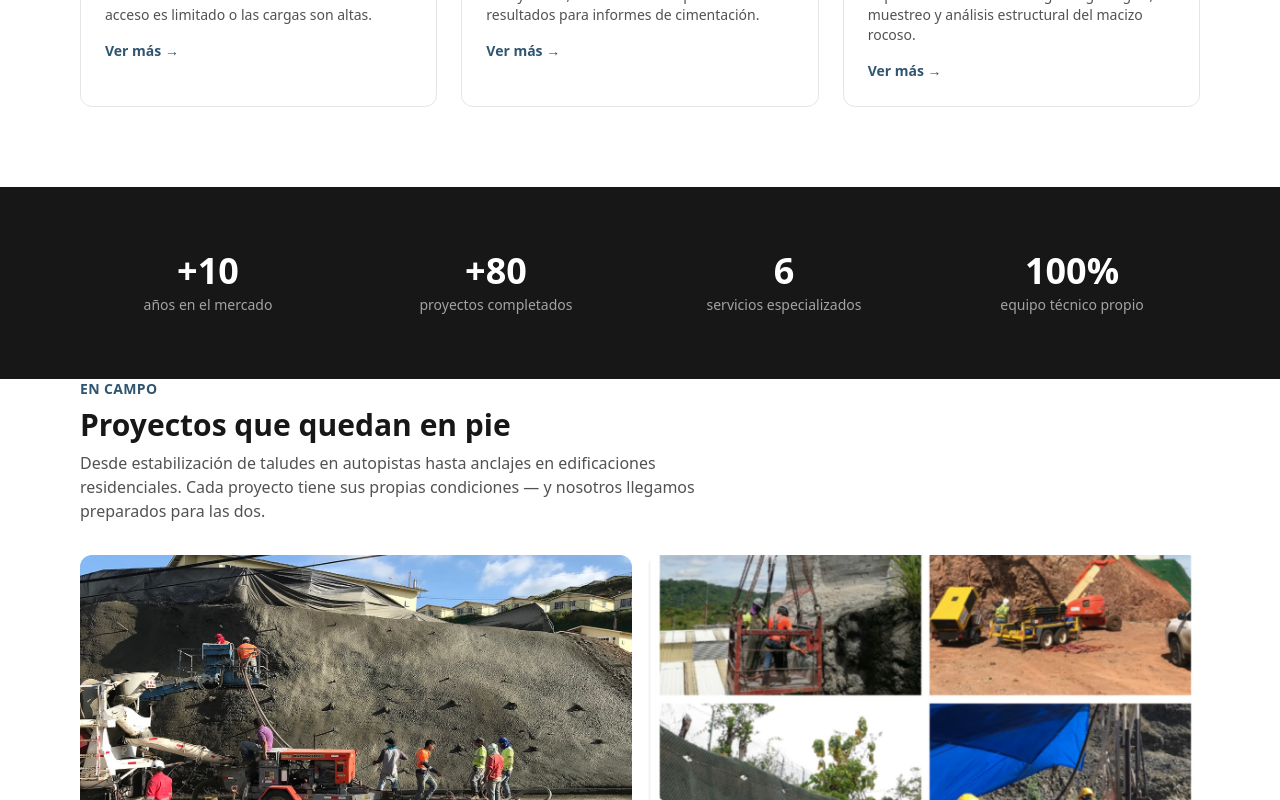
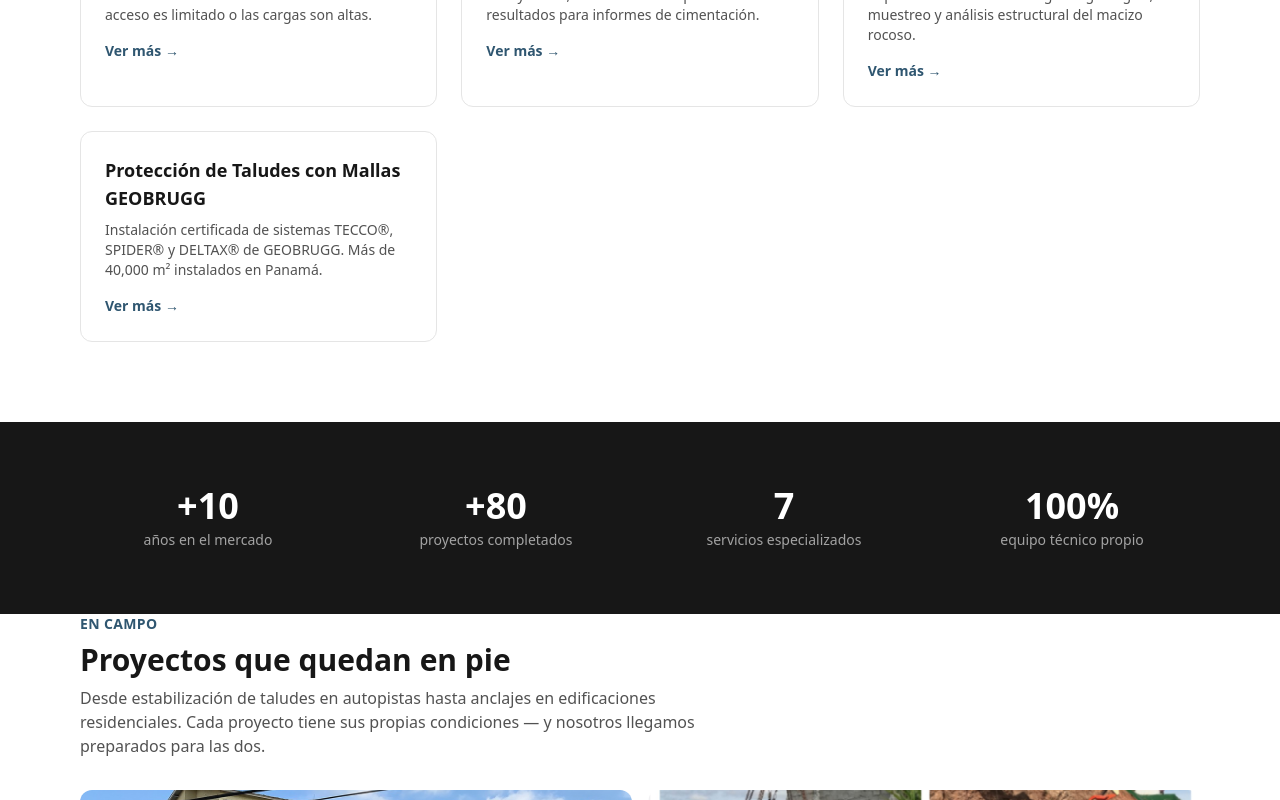
Before and after one commit to omarsugasti/ndc-geotecnia-web, a Next.js app: page / in a window 1280 px wide. Shown: the part 1400-2200 px from the top of the page. Built offline with nearby package versions, Linux system fonts and the light colour scheme.

Commit message:
feat: agregar servicio Mallas GEOBRUGG (TECCO/SPIDER)

```diff
--- a/app/components/Footer.tsx
+++ b/app/components/Footer.tsx
@@ -17,6 +17,7 @@ export default function Footer() {
             <li><Link href="/servicios/micropilotes">Micro Pilotes</Link></li>
             <li><Link href="/servicios/estudios-de-suelos">Estudios de Suelos</Link></li>
             <li><Link href="/servicios/prospeccion-mineral">Prospección Mineral</Link></li>
+            <li><Link href="/servicios/mallas-geobrugg">Mallas GEOBRUGG</Link></li>
           </ul>
         </div>
         <div>
--- a/app/page.tsx
+++ b/app/page.tsx
@@ -37,6 +37,12 @@ const servicios = [
     nombre: "Prospección Mineral",
     resumen:
       "Estudios geológicos para identificar y evaluar depósitos minerales. Cartografía geológica, muestreo y análisis estructural del macizo rocoso.",
+  },
+  {
+    slug: "mallas-geobrugg",
+    nombre: "Protección de Taludes con Mallas GEOBRUGG",
+    resumen:
+      "Instalación certificada de sistemas TECCO®, SPIDER® y DELTAX® de GEOBRUGG. Más de 40,000 m² instalados en Panamá.",
   },
 ];
 
@@ -181,7 +187,7 @@ export default function Home() {
             <p className="text-neutral-400 text-sm mt-1">proyectos completados</p>
           </div>
           <div>
-            <p className="text-4xl font-bold">6</p>
+            <p className="text-4xl font-bold">7</p>
             <p className="text-neutral-400 text-sm mt-1">servicios especializados</p>
           </div>
           <div>
--- a/app/servicios/data.ts
+++ b/app/servicios/data.ts
@@ -227,6 +227,74 @@ export const servicios: ServicioContenido[] = [
     ],
   },
   {
+    slug: "mallas-geobrugg",
+    nombre: "Protección de Taludes con Mallas GEOBRUGG",
+    tituloSeo: "Mallas GEOBRUGG en Panamá | Instalador Certificado TECCO, SPIDER y DELTAX",
+    resumen:
+      "Instalación certificada de sistemas de malla de alta resistencia GEOBRUGG (TECCO®, SPIDER® y DELTAX®) para estabilización superficial de taludes en roca y suelo.",
+    intro:
+      "NDC Geotecnia es instalador certificado de los sistemas de malla de alta resistencia GEOBRUGG, la referencia suiza en protección de taludes y control de caída de rocas. Con más de 40,000 m² instalados, somos uno de los equipos con mayor experiencia acumulada en este tipo de sistemas en Panamá. Cuando un talud necesita una solución superficial de alta capacidad — sin recurrir únicamente a shotcrete o concreto — las mallas GEOBRUGG ofrecen una alternativa flexible, revegetable y de probada trayectoria a nivel mundial.",
+    secciones: [
+      {
+        titulo: "¿Qué son los sistemas GEOBRUGG?",
+        parrafos: [
+          "GEOBRUGG es un fabricante suizo especializado en sistemas de malla de acero de alta resistencia para estabilización de taludes y protección contra caída de rocas, con proyectos instalados en todo el mundo. Sus sistemas están fabricados con alambre de acero de alta resistencia a la tracción — superior a 1770 N/mm² — en calibres de 2, 3 u 4 mm, lo que permite mantener la malla altamente pretensionada y minimizar deformaciones del talud tratado.",
+          "Como instalador certificado, NDC Geotecnia ha sido capacitado y avalado directamente para ejecutar montajes de estos sistemas siguiendo las especificaciones técnicas del fabricante, lo que garantiza que el desempeño de la malla en campo corresponda al diseño calculado.",
+        ],
+      },
+      {
+        titulo: "Sistema TECCO®: estabilización superficial de taludes",
+        parrafos: [
+          "El sistema TECCO® es una malla de acero de alta resistencia que se ancla directamente sobre la superficie del talud —ya sea roca o suelo suelto— mediante placas spike conectadas a anclajes o pernos. La malla se tensiona contra el terreno, generando una presión superficial que confina el material suelto y previene desprendimientos, deslizamientos superficiales y erosión.",
+          "Al tratarse de una estructura abierta (no una capa sólida como el shotcrete), el sistema TECCO® permite que la vegetación se desarrolle a través de la malla, lo que la hace especialmente adecuada para taludes donde se busca una solución que se integre visualmente al entorno con el tiempo, además de la función estructural.",
+        ],
+      },
+      {
+        titulo: "Sistema SPIDER®: protección activa en roca fracturada",
+        parrafos: [
+          "El sistema SPIDER® es una malla de cable espiral de alta resistencia diseñada para asegurar bloques de roca sueltos, formaciones irregulares, salientes rocosas y macizos con superficie muy fracturada — condiciones donde una malla plana convencional no se adapta bien al terreno. Utiliza una retícula flexible de anclajes junto con cables perimetrales que se ajustan al contorno irregular de la roca.",
+          "Es la solución típica cuando el talud presenta bloques individuales con riesgo de desprendimiento puntual, más que una falla superficial generalizada — un escenario distinto al que resuelve TECCO®, y frecuentemente se evalúan ambos sistemas (o su combinación) según el diagnóstico geotécnico del sitio.",
+        ],
+      },
+      {
+        titulo: "Sistema DELTAX®: alternativa liviana de instalación rápida",
+        parrafos: [
+          "El sistema DELTAX® es una malla de acero de alta resistencia que funciona como alternativa más económica y liviana a la malla hexagonal de doble torsión tradicional, para protección contra caída de rocas e inestabilidad de taludes. Al ser una malla de bajo peso, se instala sin necesidad de maquinaria pesada: se despliega en rollo, se corta al largo requerido y se adapta bien al contorno del terreno, lo que agiliza montajes en sitios de acceso limitado.",
+          "NDC Geotecnia también ha instalado malla DELTAX® en proyectos donde la prioridad es una solución de protección superficial rápida de montar y de menor costo relativo, sin sacrificar el respaldo técnico de un sistema certificado GEOBRUGG.",
+        ],
+      },
+      {
+        titulo: "Proceso de instalación",
+        parrafos: [
+          "La instalación comienza con el mismo paso que cualquier intervención seria en taludes: un diagnóstico geotécnico que determine el mecanismo de falla, la geometría del talud y la carga que la malla debe resistir. A partir de ahí se define el sistema (TECCO®, SPIDER®, DELTAX® o una combinación), el calibre de malla, el patrón de anclajes y las placas de fijación según las tablas de dimensionamiento del fabricante.",
+          "En campo, la superficie se limpia y perfila, se instalan los anclajes o pernos en el patrón definido, se extiende y fija la malla con las placas spike o el sistema de cables según corresponda, y se aplica el pretensado final. Todo el montaje sigue los manuales técnicos de GEOBRUGG, lo que permite verificar que la instalación cumple con el diseño calculado.",
+        ],
+      },
+    ],
+    faqs: [
+      {
+        pregunta: "¿Cuánta experiencia tiene NDC instalando estos sistemas?",
+        respuesta:
+          "NDC Geotecnia ha instalado más de 40,000 m² de mallas GEOBRUGG en proyectos de estabilización de taludes, como instalador certificado del fabricante.",
+      },
+      {
+        pregunta: "¿Cuál es la diferencia entre malla GEOBRUGG y shotcrete?",
+        respuesta:
+          "El shotcrete es una capa sólida de concreto proyectado; las mallas GEOBRUGG son sistemas flexibles y abiertos que permiten revegetación y suelen requerir menos intervención en la superficie del talud. Muchas veces se combinan: malla para confinamiento superficial y shotcrete en zonas puntuales que lo requieran.",
+      },
+      {
+        pregunta: "¿Por qué importa que el instalador esté certificado?",
+        respuesta:
+          "Porque el desempeño de estos sistemas depende de que el montaje —anclajes, patrón, pretensado— siga exactamente las especificaciones del fabricante. Una instalación certificada da respaldo técnico de que la malla funcionará según lo calculado en el diseño.",
+      },
+      {
+        pregunta: "¿Se puede usar en cualquier tipo de talud?",
+        respuesta:
+          "El sistema se selecciona según el diagnóstico: TECCO® para taludes de roca o suelo suelto con superficie relativamente uniforme, SPIDER® para roca fracturada con bloques irregulares, y DELTAX® como alternativa liviana y de instalación rápida cuando la prioridad es protección superficial a menor costo. Un estudio geotécnico previo determina cuál aplica, o si se necesita una combinación con anclajes y drenaje.",
+      },
+    ],
+  },
+  {
     slug: "prospeccion-mineral",
     nombre: "Prospección Mineral",
     tituloSeo: "Prospección Mineral en Panamá | Estudios Geológicos",
--- a/app/sitemap.ts
+++ b/app/sitemap.ts
@@ -7,6 +7,7 @@ const servicios = [
   "micropilotes",
   "estudios-de-suelos",
   "prospeccion-mineral",
+  "mallas-geobrugg",
 ];
 
 const blog = [
```
